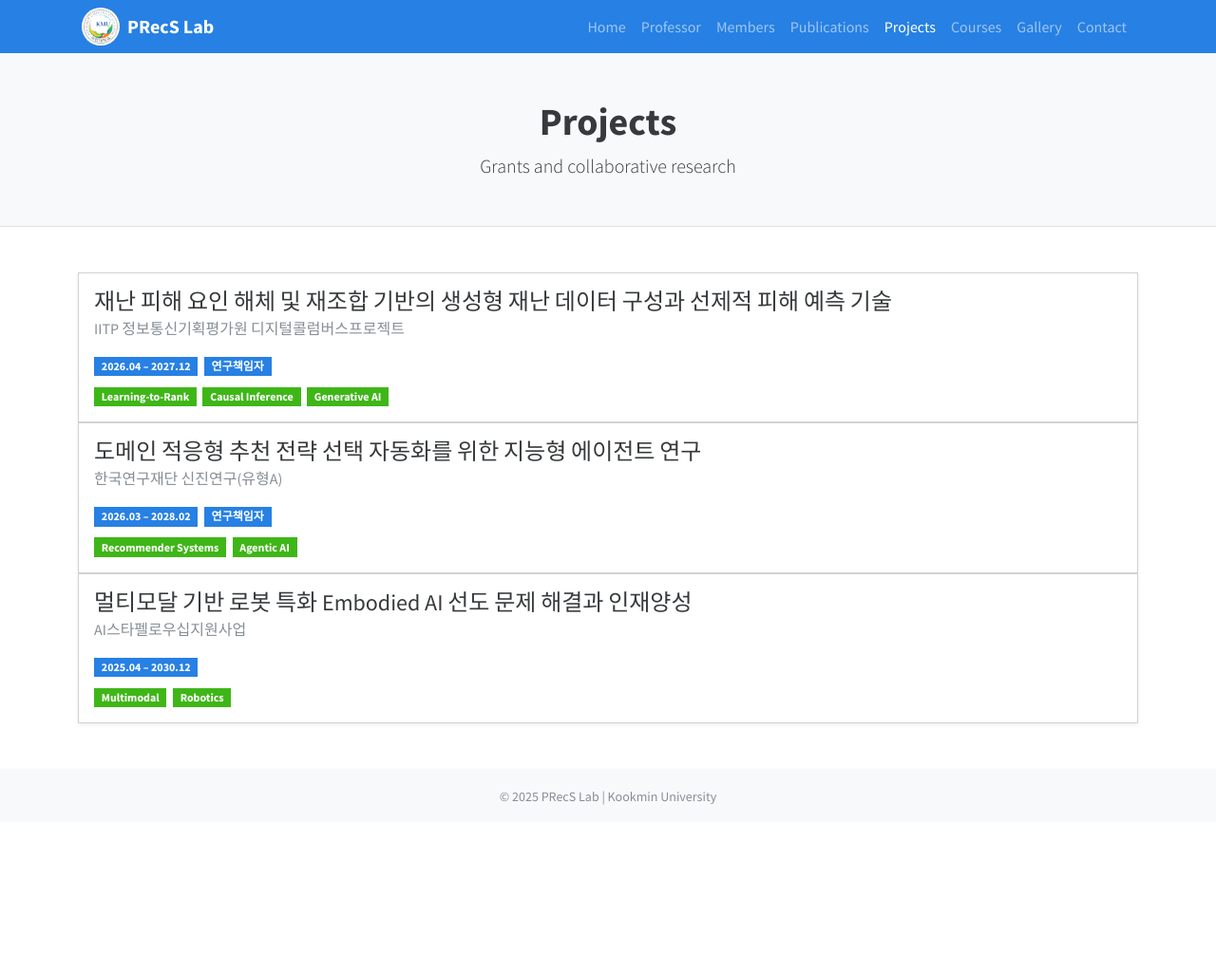
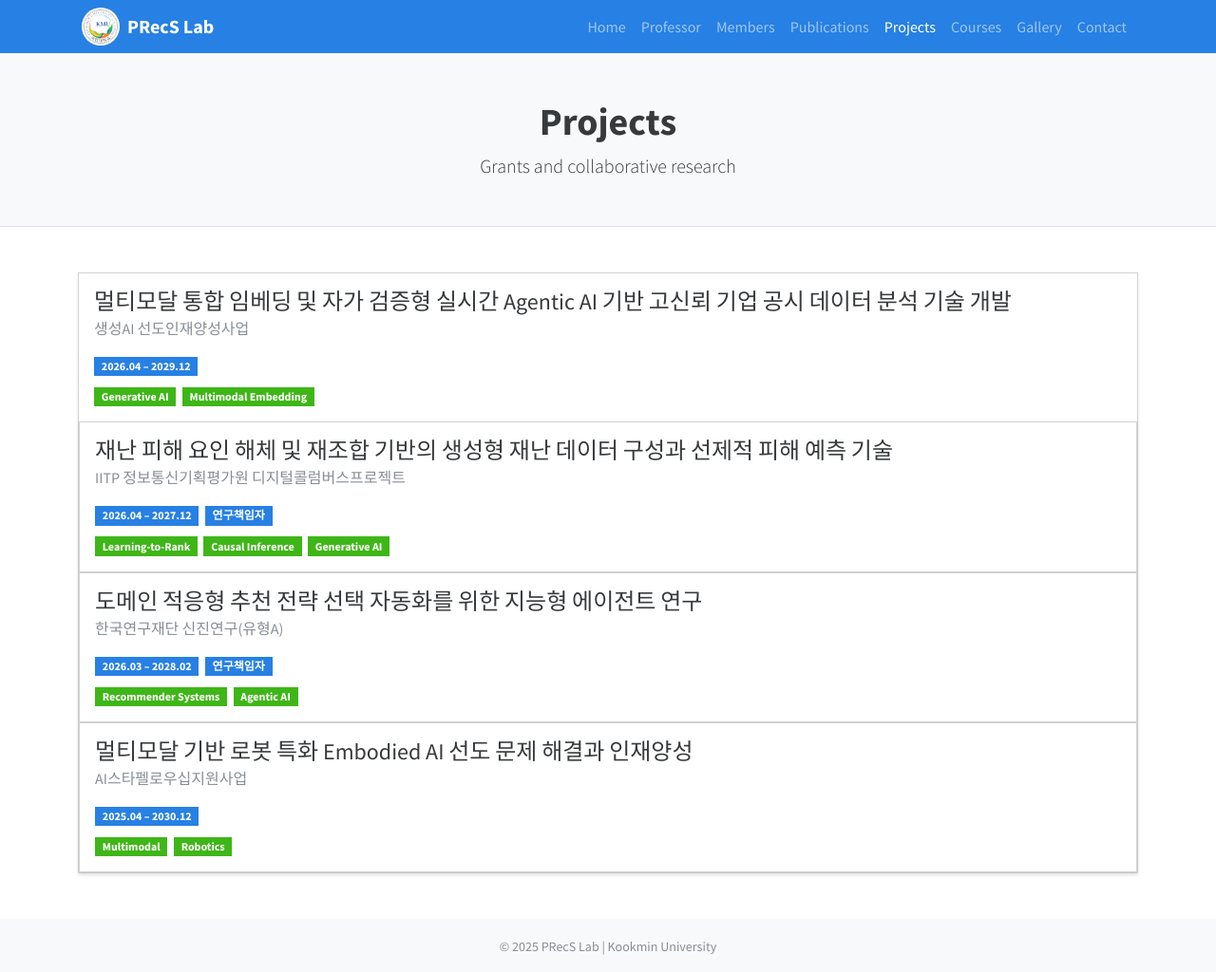
Before and after one commit to hongkyun-bae/hongkyun-bae.github.io, a Jekyll site: the page precs/projects.html, which Jekyll copies as it is, in a window 1280 px wide. Shown: the whole page at 95% size. Built offline with Jekyll 4.4.1, drawn with Linux system fonts in a browser that asks for light colours; nearby versions of some CDN libraries; before the commit the page ends 900 px from its top, so only the background shows below that.

Commit message:
Update projects.html

```diff
--- a/precs/projects.html
+++ b/precs/projects.html
@@ -45,6 +45,13 @@
 <main class="container my-5">
   <div class="card shadow-sm">
     <div class="card-body">
+      <h4 class="card-title mb-2">멀티모달 통합 임베딩 및 자가 검증형 실시간 Agentic AI 기반 고신뢰 기업 공시 데이터 분석 기술 개발</h4>
+      <h6 class="card-subtitle text-muted mb-3">생성AI 선도인재양성사업</h6>
+      <p class="mb-2"><span class="badge bg-primary">2026.04 – 2029.12</span></p>
+      <p class="mb-0"><span class="badge bg-success">Generative AI</span>&nbsp&nbsp<span class="badge bg-success">Multimodal Embedding</span></p>
+    </div>
+  <div class="card shadow-sm">
+    <div class="card-body">
       <h4 class="card-title mb-2">재난 피해 요인 해체 및 재조합 기반의 생성형 재난 데이터 구성과 선제적 피해 예측 기술</h4>
       <h6 class="card-subtitle text-muted mb-3">IITP 정보통신기획평가원 디지털콜럼버스프로젝트</h6>
       <p class="mb-2"><span class="badge bg-primary">2026.04 – 2027.12</span>&nbsp&nbsp<span class="badge bg-primary">연구책임자</span></p>
```
